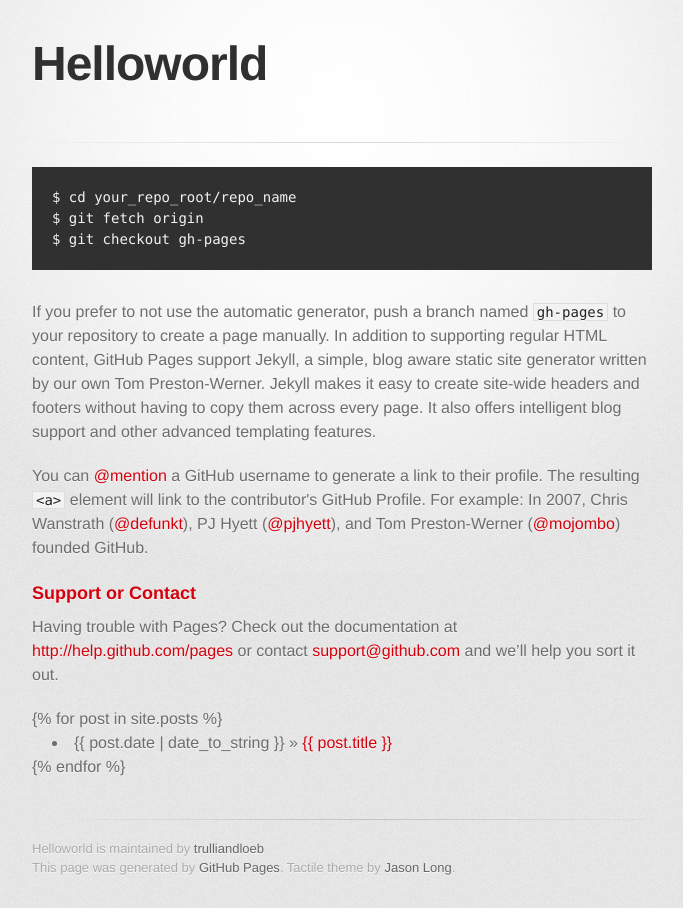
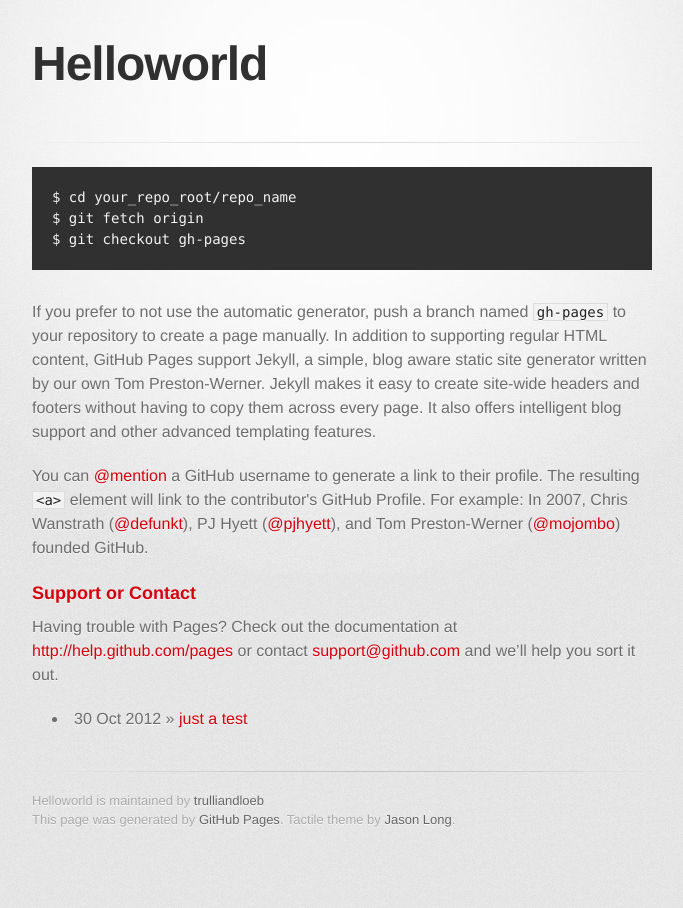
Before and after one commit to trulliandloeb/helloWorld, a Jekyll site: the page built from index.html, in a window 1280 px wide. Shown: the whole page, without its empty margins (298-981 px from the left). Built offline with Jekyll 4.4.1, drawn with Linux system fonts in a browser that asks for light colours; some web fonts are replaced.

Commit message:
change index

```diff
--- a/index.html
+++ b/index.html
@@ -1,19 +1,8 @@
-<!DOCTYPE html>
-<html>
-  <head>
-    <meta charset='utf-8'>
-    <meta http-equiv="X-UA-Compatible" content="chrome=1">
-    <link href='https://fonts.googleapis.com/css?family=Chivo:900' rel='stylesheet' type='text/css'>
-    <link rel="stylesheet" type="text/css" href="stylesheets/stylesheet.css" media="screen" />
-    <link rel="stylesheet" type="text/css" href="stylesheets/pygment_trac.css" media="screen" />
-    <link rel="stylesheet" type="text/css" href="stylesheets/print.css" media="print" />
-    <!--[if lt IE 9]>
-    <script src="//html5shiv.googlecode.com/svn/trunk/html5.js"></script>
-    <![endif]-->
-    <title>Helloworld by trulliandloeb</title>
-  </head>
+---
+layout: default
+title: INDEX
+---
 
-  <body>
     <div id="container">
       <div class="inner">
 
@@ -54,5 +43,3 @@
 
       </div>
     </div>
-  </body>
-</html>
```
